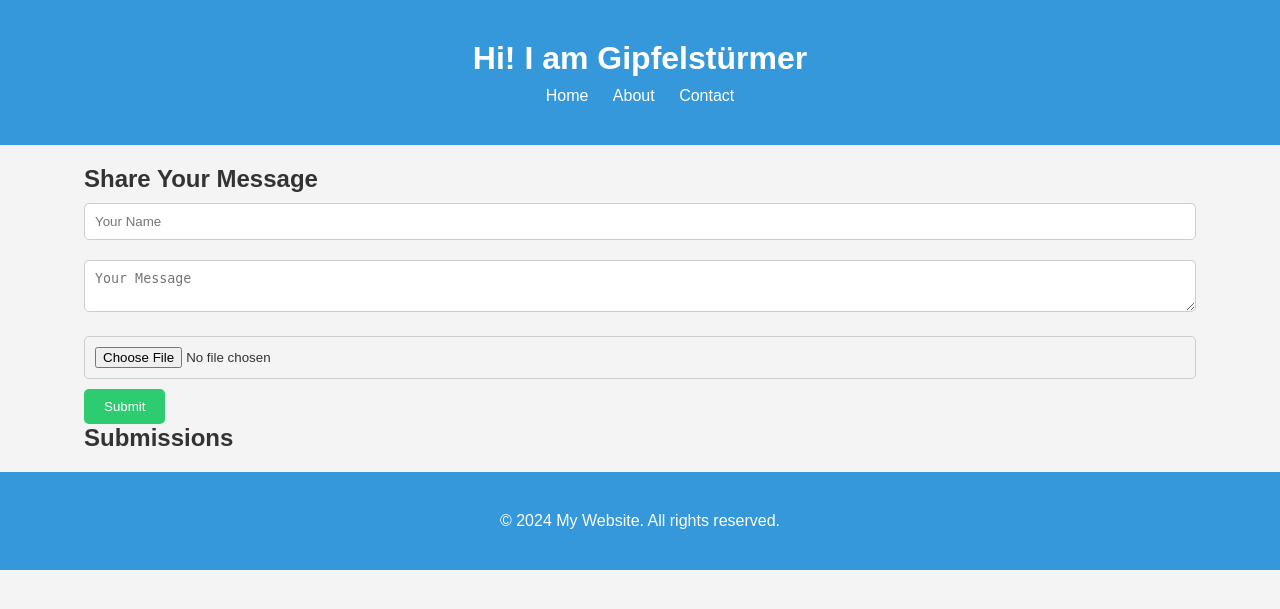
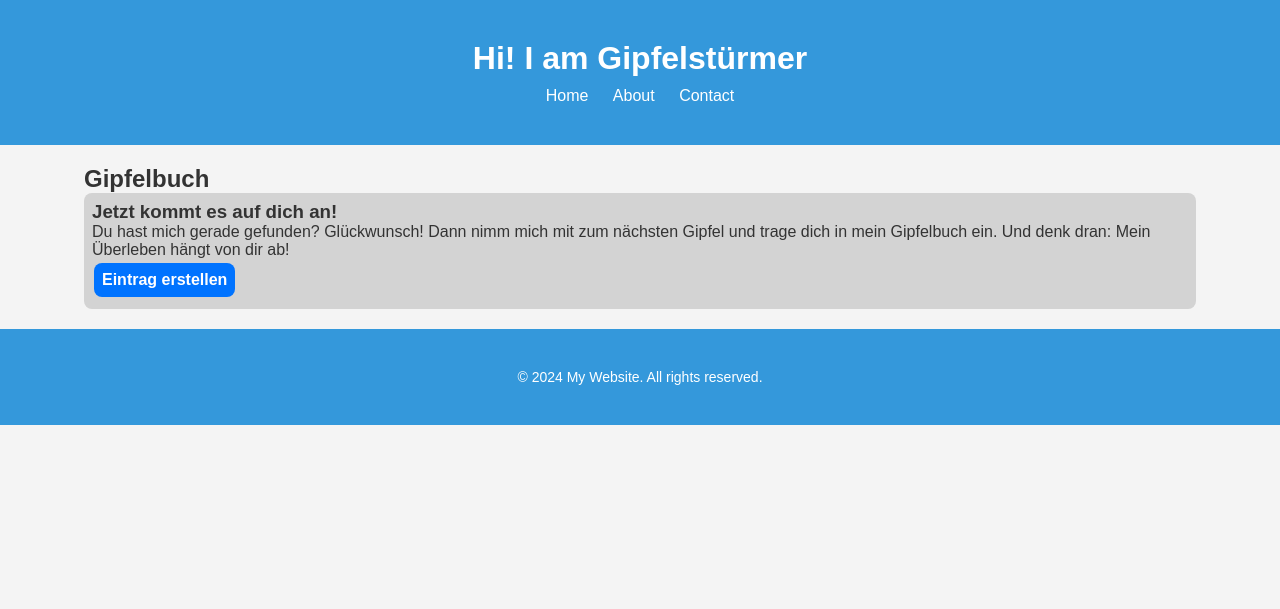
Before and after one commit to andreasbalser/Gipfelstuermer, a Flask app: page / in a window 1280 px wide. Shown: the top 609 px of the page. Run offline with Flask 3, Linux system fonts and the light colour scheme.

Commit message:
wip: add entry layout and cta

```diff
--- a/app.py
+++ b/app.py
@@ -1,4 +1,5 @@
 from flask import Flask, request, render_template, redirect, url_for
+from PIL import Image
 import os
 from werkzeug.utils import secure_filename
 
@@ -11,6 +12,9 @@ os.makedirs(IMAGE_UPLOADS, exist_ok=True)
 
 app.config['UPLOAD_FOLDER'] = UPLOAD_FOLDER
 
+MAX_IMAGE_SIZE = (800, 800)
+IMAGE_QUALITY = 70  # JPEG quality from 0 (worst) to 100 (best)
+
 # Store submissions in memory for simplicity
 submissions = []
 
@@ -21,17 +25,28 @@ def index():
 @app.route('/upload', methods=['POST'])
 def upload_file():
     name = request.form.get('name')
+    start = request.form.get('start')
+    destination = request.form.get('destination')
     message = request.form.get('message')
     image = request.files.get('image')
 
     if image:
         filename = secure_filename(image.filename)
         relative_image_path = os.path.join(IMAGE_UPLOADS, filename)
-        image.save(os.path.join('static', relative_image_path))
+
+        with Image.open(image) as img:
+            # Convert to RGB if necessary (for consistent JPEG format)
+            if img.mode in ("RGBA", "P"):
+                img = img.convert("RGB")
+
+            # Resize and compress the image
+            img.thumbnail(MAX_IMAGE_SIZE)  # Resize to fit within max dimensions
+            img.save(os.path.join('static', relative_image_path), "JPEG", quality=IMAGE_QUALITY, optimize=True)  # Save as JPEG with quality compression
+
     else:
         relative_image_path = None
 
-    submissions.append({'name': name, 'message': message, 'image': relative_image_path})
+    submissions.append({'name': name, 'start': start, 'destination': destination, 'message': message, 'image': relative_image_path})
     return redirect(url_for('index'))
 
 if __name__ == '__main__':
--- a/static/css/styles.css
+++ b/static/css/styles.css
@@ -12,8 +12,8 @@
     --text-color: #333;
     --bg-color: #f4f4f4;
     --font-size-large: 2rem;
-    --font-size-medium: 1.5rem;
-    --font-size-small: 1rem;
+    --font-size-medium: 16px;
+    --font-size-small: 14px;
 }
 
 /* Body Styling */
@@ -66,6 +66,21 @@ body {
     margin-bottom: 20px;
 }
 
+button {
+    background-color: #0073FF;
+    border: none;
+    color: white;
+    padding: 15px 32px;
+    text-align: center;
+    text-decoration: none;
+    display: inline-block;
+    font-size: var(--font-size-medium);
+    font-weight: bold;
+    margin: 4px 2px;
+    cursor: pointer;
+    border-radius: 8px;
+}
+
 /* Form Styling */
 form input, form textarea {
     width: 100%;
@@ -97,6 +112,104 @@ form button:hover {
     font-size: var(--font-size-small);
 }
 
+/* Entry Styling */
+#submissions{
+    display: flex;
+    flex-direction: column;
+}
+
+.entry {
+    display: flex;
+    flex-direction: column;
+    gap: 12px;
+
+    padding: 16px;
+}
+
+.entry > * {
+    font-size: var(--font-size-medium);
+}
+
+.entry-header {
+    display: flex;
+    flex-direction: column;
+    align-items: flex-start;
+    gap: 4px;
+
+    padding: 0, 0, 24px, 0;
+}
+
+.entry-title {
+    font-size: 32px;
+    font-weight: bold;
+}
+
+.entry-header > p {
+    font-size: var(--font-size-small);
+    font-style: italic;
+    color: gray;
+}
+
+.entry-bearer {
+    display: flex;
+    flex-direction: row;
+    gap: 12px;
+    align-items: center;
+
+    font-style: italic;
+}
+
+.entry-bearer > img {
+    height: 28px;
+}
+
+.entry-comment {
+    font-style: italic;
+    color: gray;
+}
+
+.entry-images-container {
+    display: flex;
+    flex-direction: row;
+    gap: 4px;
+
+    overflow-x: scroll;
+}
+
+.entry-images-container > img {
+    height: 200px;
+    border-radius: 8px;
+}
+
+/* Form & CTA styling */
+#newentry-cta {
+    display: flex;
+    flex-direction: column;
+    align-items: flex-start;
+
+    padding: 8px;
+
+    font-size: var(--font-size-medium);
+
+    background-color: lightgray;
+    border-radius: 8px;
+}
+
+#newentry-cta > button {
+    background-color: #0073FF;
+}
+
+#newentry-cta > h3 {
+    font-weight: bold;
+}
+
+#newentry-cta > p {
+}
+
+#newentry-form {
+    display: none;
+}
+
 /* Responsive Design */
 @media (max-width: 768px) {
     .header .title {
--- a/static/js/script.js
+++ b/static/js/script.js
@@ -19,3 +19,7 @@ contactForm.addEventListener('submit', function (event) {
         alert('Please fill out all fields.');
     }
 });
+
+function showNewEntryForm() {
+    document.getElementById('newentry-form').style.display = "inline"
+}
--- a/templates/index.html
+++ b/templates/index.html
@@ -24,26 +24,50 @@
     <!-- Main Content Section -->
     <main class="main">
         <div class="container">
-            <h2>Share Your Message</h2>
-            <form id="uploadForm" action="/upload" method="post" enctype="multipart/form-data">
-                <input type="text" name="name" placeholder="Your Name" required>
-                <textarea name="message" placeholder="Your Message" required></textarea>
-                <input type="file" name="image" accept="image/*">
-                <button type="submit">Submit</button>
-            </form>
-
-            <h2>Submissions</h2>
+            <h2>Gipfelbuch</h2>
             <div id="submissions">
                 {% for submission in submissions %}
-                    <div class="submission">
-                        <h3>{{ submission.name }}</h3>
-                        <p>{{ submission.message }}</p>
+                    <div class="entry">
+                        <div class="entry-header">
+                            <h3 class="entry-title">{{ submission.start }}</h3>
+                            <p>hier abgegeben am 4.Nov 2024</p>
+                        </div>
+                        <div class="entry-bearer">
+                            <img>
+                            <p>{{ submission.name }} <br/>hat mich weitergetragen</p>
+                        </div>
+                        <p class="entry-comment">
+                            {{ submission.message }}
+                        </p>
                         {% if submission.image %}
-                            <img src="{{ url_for('static', filename=submission.image) }}" alt="Image uploaded by {{ submission.name }}" width="200">
+                        <div class="entry-images-container">
+                            {% for image in submission.image %}
+                            <img src="{{ url_for('static', filename=submission.image) }}" alt="Image uploaded by {{ submission.name }}">
+                            {% endfor %}
+                        </div>
                         {% endif %}
                     </div>
                 {% endfor %}
             </div>
+
+            <div id="newentry-cta">
+                <h3>Jetzt kommt es auf dich an!</h3>
+                <p>Du hast mich gerade gefunden? Glückwunsch! Dann nimm mich mit zum nächsten Gipfel und trage dich in mein Gipfelbuch
+                    ein. Und denk dran: Mein Überleben hängt von dir ab!</p>
+                <button id="newentry-cta" onclick="showNewEntryForm()">Eintrag erstellen</button>
+            </div>
+
+            <div id="newentry-form">
+                <form id="uploadForm" action="/upload" method="post" enctype="multipart/form-data">
+                    <input type="text" name="name" placeholder="Your Name" required>
+                    <input type="text" name="start" placeholder="Fundort" required>
+                    <input type="text" name="destination" placeholder="Abgabeort" required>
+                    <textarea name="message" placeholder="Your Message" required></textarea>
+                    <input type="file" name="image" accept="image/*">
+                    <button type="submit">Submit</button>
+                </form>
+            </div>
+
         </div>
     </main>
 
```
Also changed, not shown: static/uploads/images/BierhelmMalle.jpg, static/uploads/images/Clipboard_Screenshot.png (added).
